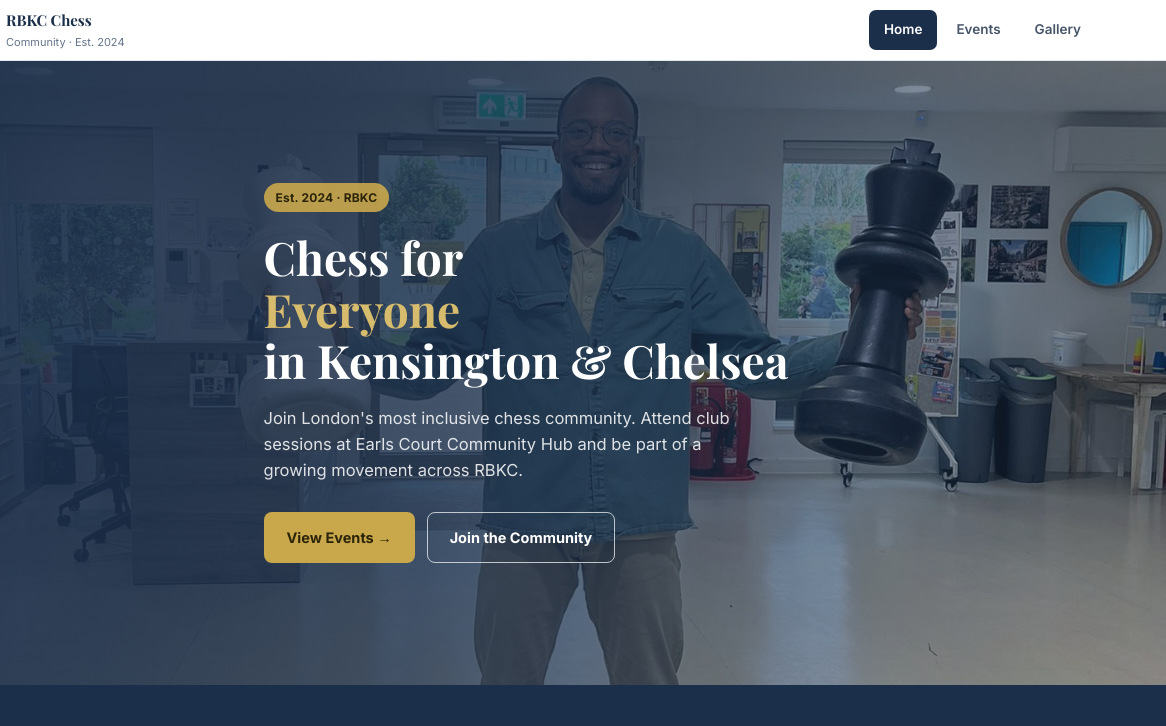
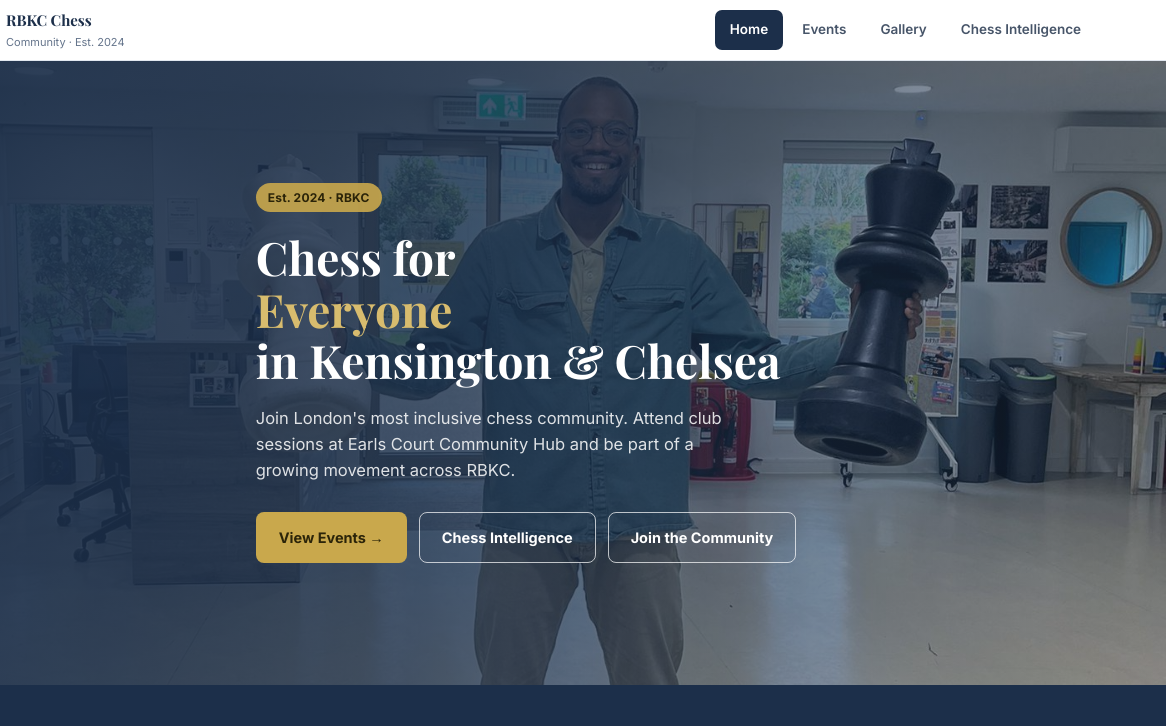
Before and after one commit to TheOfficialFriend/RBKC-Chess-Website, a plain HTML site: page index.html in a window 1280 px wide. Shown: the top 726 px of the page, 114-1280 px from the left. Drawn offline with nearby package versions, Linux system fonts and the light colour scheme.

Commit message:
Link Chess Intelligence from the community site

```diff
--- a/index.html
+++ b/index.html
@@ -97,6 +97,7 @@
       <div class="tab active" data-view="home">Home</div>
       <div class="tab" data-view="events">Events</div>
       <div class="tab" data-view="gallery">Gallery</div>
+      <a class="tab" href="chess-intelligence.html">Chess Intelligence</a>
     </div>
 
   </div>
@@ -113,6 +114,7 @@
       <p>Join London's most inclusive chess community. Attend club sessions at Earls Court Community Hub and be part of a growing movement across RBKC.</p>
       <div class="btnrow">
         <span class="btn btn-gold" onclick="showView('events')">View Events →</span>
+        <a class="btn btn-outline-light" href="chess-intelligence.html">Chess Intelligence</a>
         <span class="btn btn-outline-light">Join the Community</span>
       </div>
     </div>
```
